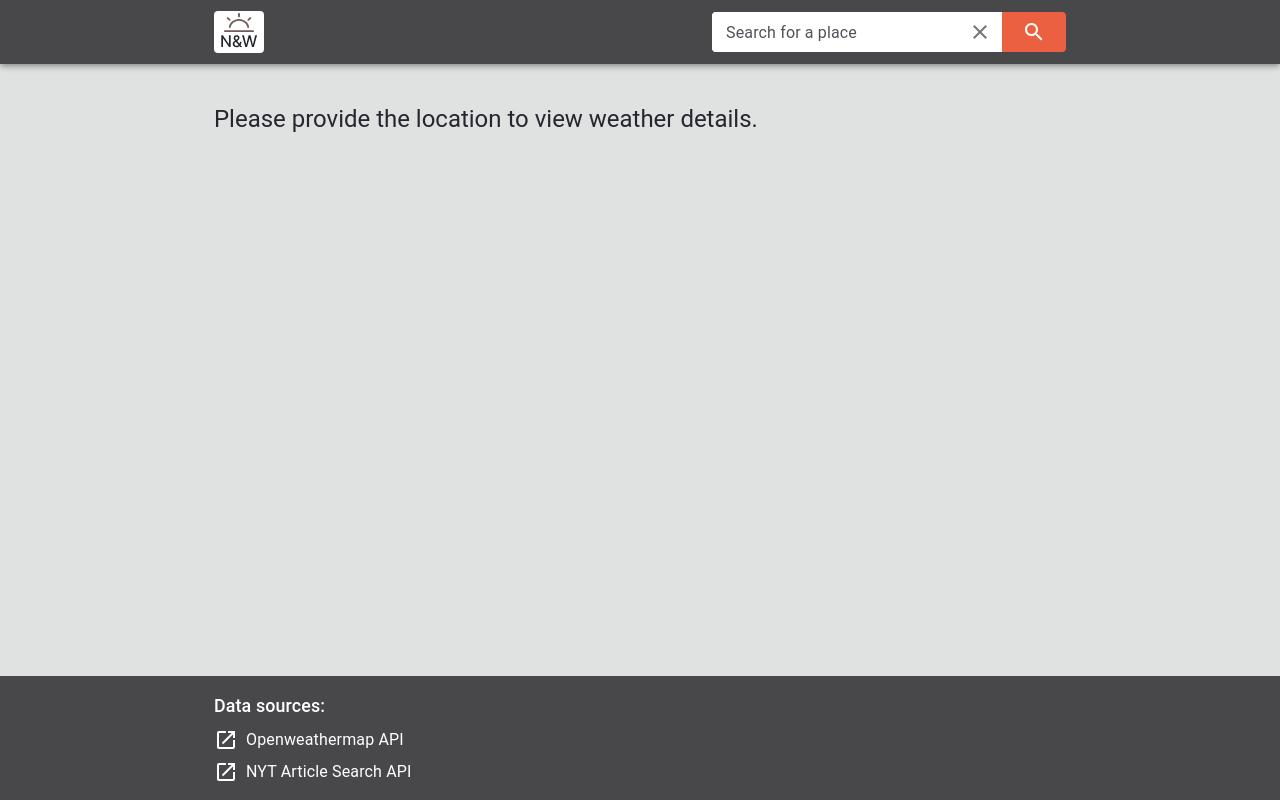
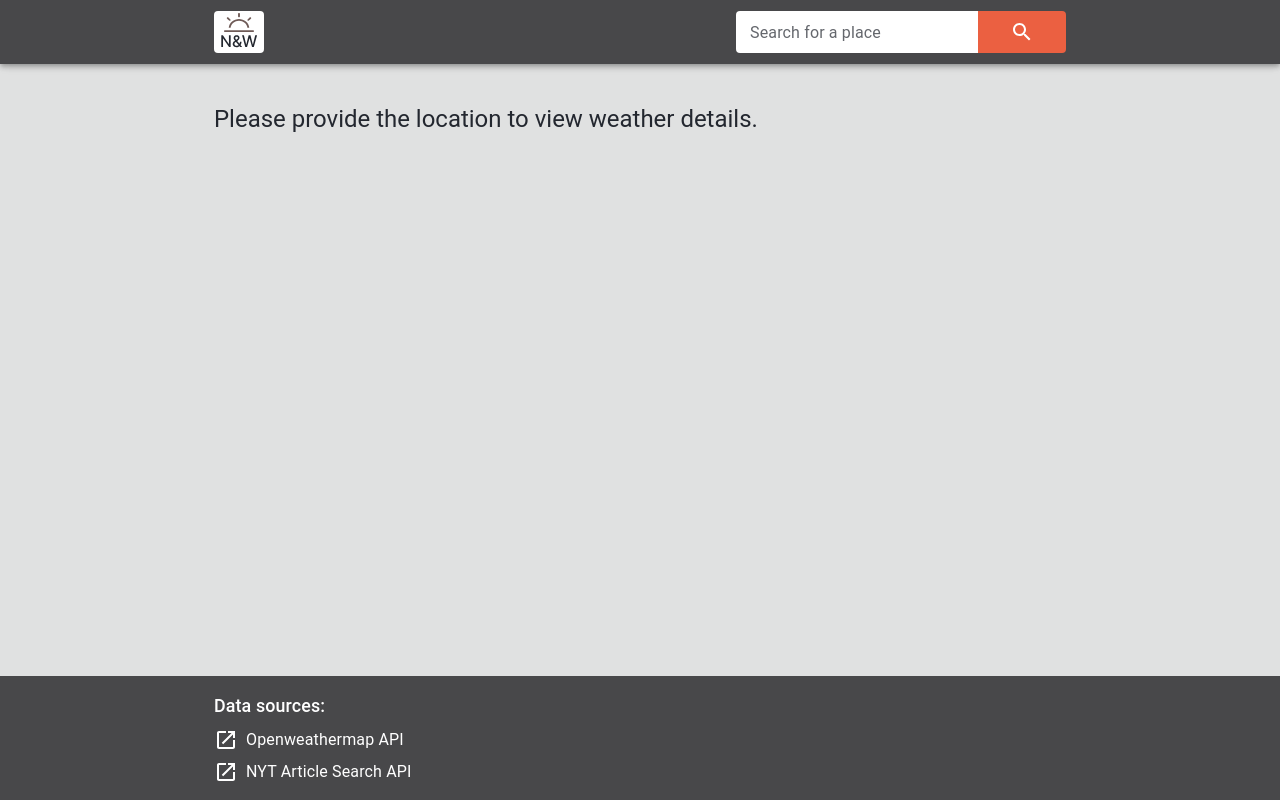
Before and after one commit to ocygankova/weather-news-app, a React (Create React App) app: page /weather in a window 1280 px wide. Built offline with nearby package versions, Linux system fonts and the light colour scheme.

Commit message:
Fixed searchbar functionality

```diff
--- a/src/components/CurrentWeather/CurrentWeather.tsx
+++ b/src/components/CurrentWeather/CurrentWeather.tsx
@@ -64,7 +64,7 @@ function CurrentWeather() {
         {current && (
           <Stack>
             <Stack direction="row" spacing={{ xs: 1, sm: 0, md: 4 }} alignItems="center">
-              <Typography variant={isWidthXs ? 'h1' : 'h2'} component="span">
+              <Typography variant={isWidthXs ? 'h1' : 'h3'} component="span">
                 {current.temp.toFixed()} &deg;
               </Typography>
               <img
--- a/src/components/Hero/Hero.tsx
+++ b/src/components/Hero/Hero.tsx
@@ -4,7 +4,7 @@ import { useNavigate } from 'react-router-dom';
 
 import { MainContextPaper, SearchBar } from 'components';
 import { useAppDispatch } from 'redux/hooks';
-import { getSelectedLocation } from 'redux/actions/location';
+import { clearLocationList, clearStatusMessage, getSelectedLocation } from 'redux/actions/location';
 import { ILocation } from 'models';
 import { flagIconUrl } from 'utils/url';
 import background from 'assets/images/autumn_banner.jpg';
@@ -17,6 +17,8 @@ function Hero() {
 
   const handleSelectedLocation = (location: ILocation) => () => {
     dispatch(getSelectedLocation(location));
+    dispatch(clearLocationList());
+    dispatch(clearStatusMessage());
     navigate('/weather');
   };
 
@@ -37,11 +39,11 @@ function Hero() {
             backgroundRepeat: 'no-repeat'
           }}>
           <Typography
-            variant="h2"
-            component="h1"
+            variant="h1"
             color="common.white"
             textAlign="center"
-            mb={{ xs: 1, sm: 4 }}>
+            mb={4}
+            sx={{ fontStyle: 'italic', fontWeight: 700 }}>
             Find your weather
           </Typography>
           <SearchBar />
--- a/src/components/Navbar/Navbar.tsx
+++ b/src/components/Navbar/Navbar.tsx
@@ -1,20 +1,32 @@
 import { AppBar, Box, Container, Toolbar } from '@mui/material';
-import { Link as RouterLink } from 'react-router-dom';
+import { useNavigate } from 'react-router-dom';
 
 import { SearchBar } from 'components';
 import logo from 'assets/images/logo.svg';
+import { clearLocationList, clearStatusMessage } from 'redux/actions/location';
+import { useAppDispatch } from 'redux/hooks';
 
 function Navbar() {
+  const dispatch = useAppDispatch();
+  const navigate = useNavigate();
+
+  const onLogoClick = () => {
+    dispatch(clearLocationList());
+    dispatch(clearStatusMessage());
+    navigate('/');
+  };
+
   return (
     <AppBar position="fixed">
       <Container maxWidth="md">
         <Toolbar disableGutters sx={{ justifyContent: 'space-between', alignItems: 'center' }}>
-          <Box mr={4}>
-            <RouterLink to="/">
-              <Box display="flex" alignItems="center">
-                <img src={logo} alt="Homepage" />
-              </Box>
-            </RouterLink>
+          <Box
+            mr={2}
+            display="flex"
+            alignItems="center"
+            sx={{ cursor: 'pointer' }}
+            onClick={onLogoClick}>
+            <img src={logo} alt="Homepage" />
           </Box>
 
           <SearchBar />
--- a/src/components/SearchBar/SearchBar.tsx
+++ b/src/components/SearchBar/SearchBar.tsx
@@ -4,6 +4,7 @@ import {
   Box,
   Button,
   CircularProgress,
+  ClickAwayListener,
   Collapse,
   IconButton,
   Paper,
@@ -16,7 +17,12 @@ import CloseIcon from '@mui/icons-material/Close';
 import { useNavigate } from 'react-router-dom';
 
 import { useAppDispatch, useAppSelector } from 'redux/hooks';
-import { clearLocationList, getLocationList, getSelectedLocation } from 'redux/actions/location';
+import {
+  clearLocationList,
+  clearStatusMessage,
+  getLocationList,
+  getSelectedLocation
+} from 'redux/actions/location';
 import { ILocation } from 'models';
 import LocationList from './LocationList';
 
@@ -27,7 +33,6 @@ function SearchBar() {
 
   const inputRef = useRef<HTMLInputElement>(null);
   const [inputValue, setInputValue] = useState<string>('');
-  const [displayStatusMessage, setDisplayStatusMessage] = useState<boolean>(true);
 
   const handleChange = (event: ChangeEvent<HTMLInputElement>) => {
     setInputValue(event.target.value);
@@ -43,20 +48,23 @@ function SearchBar() {
     event.preventDefault();
     if (inputValue.trim()) {
       dispatch(getLocationList(inputValue));
-      setDisplayStatusMessage(true);
     } else inputRef.current?.focus();
   };
 
   const handleSelectedLocation = (location: ILocation) => () => {
     setInputValue('');
     dispatch(clearLocationList());
-
     dispatch(getSelectedLocation(location));
     navigate('/weather');
   };
 
   const closeStatusMessage = () => {
-    setDisplayStatusMessage(false);
+    dispatch(clearStatusMessage());
+  };
+
+  const handleClickAway = () => {
+    dispatch(clearLocationList());
+    dispatch(clearStatusMessage());
   };
 
   const renderSearchResult = () => {
@@ -68,7 +76,7 @@ function SearchBar() {
   const renderStatusMessage = () => {
     return (
       statusMessage && (
-        <Collapse in={displayStatusMessage}>
+        <Collapse in={!!statusMessage}>
           <Paper
             sx={{ position: 'absolute', left: 0, right: 0, mx: 2, mt: 1, pl: 2, pr: 1, py: 1 }}>
             <Stack direction="row" spacing={2} alignItems="center" justifyContent="space-between">
@@ -84,30 +92,38 @@ function SearchBar() {
   };
 
   const textFieldSX = {
+    flex: 4,
     '& .MuiInputBase-root': {
       borderTopRightRadius: '0',
       borderBottomRightRadius: '0',
-      backgroundColor: 'common.white'
+      backgroundColor: 'common.white',
+      height: '100%'
     },
     '& .MuiInputBase-input': {
-      padding: '8px 14px',
+      padding: '0px 14px',
+      height: '100%',
       '&::placeholder': {
-        opacity: 0.8
+        opacity: 0.7
       }
     },
     '& .MuiOutlinedInput-root': {
       '& fieldset': {
-        borderColor: 'common.white'
-      },
-      '&:hover fieldset': {
-        borderColor: 'secondary.main'
+        border: 'none'
       }
     }
   };
 
   return (
-    <Box sx={{ py: 1, maxWidth: '380px', position: 'relative' }}>
-      <Box component="form" noValidate display="flex" width="100%" onSubmit={handleSubmit}>
+    <ClickAwayListener onClickAway={handleClickAway}>
+      <Box sx={{ py: 1, width: '330px', position: 'relative' }}>
+        <>
+          <Box
+            component="form"
+            noValidate
+            display="flex"
+            width="100%"
+            height="42px"
+            onSubmit={handleSubmit}>
             <TextField
               placeholder="Search for a place"
               value={inputValue}
@@ -117,11 +133,11 @@ function SearchBar() {
               color="secondary"
               sx={textFieldSX}
               InputProps={{
-            endAdornment: (
+                endAdornment: inputValue ? (
                   <IconButton edge="end" disableRipple onClick={clearInput}>
                     <CloseIcon />
                   </IconButton>
-            )
+                ) : null
               }}
             />
 
@@ -133,7 +149,8 @@ function SearchBar() {
               sx={{
                 borderTopLeftRadius: '0',
                 borderBottomLeftRadius: '0',
-            padding: '8px 14px'
+                padding: '8px 14px',
+                flex: 1
               }}>
               <SearchIcon sx={{ color: 'common.white' }} />
             </Button>
@@ -147,7 +164,9 @@ function SearchBar() {
 
           {renderSearchResult()}
           {renderStatusMessage()}
+        </>
       </Box>
+    </ClickAwayListener>
   );
 }
 
--- a/src/pages/Weather/Weather.tsx
+++ b/src/pages/Weather/Weather.tsx
@@ -32,7 +32,7 @@ function Weather() {
         <Box component="section" mb={4}>
           <MainContextPaper>
             <Box sx={{ backgroundColor: 'primary.main', p: 2, pt: 5 }}>
-              <Typography variant="h3" mx={{ md: 'auto' }} color="common.white">
+              <Typography variant="h2" component="h1" mx={{ md: 'auto' }} color="common.white">
                 Currently in {selectedLocation.name}, {regionName.of(selectedLocation.country)}
               </Typography>
             </Box>
--- a/src/redux/actions/location.ts
+++ b/src/redux/actions/location.ts
@@ -32,6 +32,10 @@ export const clearLocationList = () => (dispatch: AppDispatch) => {
   dispatch(receiveLocationList([]));
 };
 
+export const clearStatusMessage = () => (dispatch: AppDispatch) => {
+  dispatch(removeStatusMessage());
+};
+
 export const getSelectedLocation = (location: ILocation) => (dispatch: AppDispatch) => {
   dispatch(receiveSelectedLocation(location));
 };
--- a/src/redux/actions/news.ts
+++ b/src/redux/actions/news.ts
@@ -27,7 +27,6 @@ export const getNews =
       dispatch(receiveNews(res.data.response.docs));
       dispatch(setPagesQuantity(res.data.response.meta.hits));
     } catch (err) {
-      console.log(err);
       dispatch(showErrorMessage());
     } finally {
       dispatch(hideLoader());
--- a/src/redux/actions/weather.ts
+++ b/src/redux/actions/weather.ts
@@ -18,7 +18,6 @@ export const getWeather = (lat: number, lon: number) => async (dispatch: AppDisp
     });
     dispatch(receiveWeather(res.data));
   } catch (err) {
-    console.log(err);
     dispatch(showErrorMessage());
   } finally {
     dispatch(hideLoader());
--- a/src/redux/reducers/locationSlice.ts
+++ b/src/redux/reducers/locationSlice.ts
@@ -10,8 +10,8 @@ interface LocationState {
 
 const initialState: LocationState = {
   locationList: [],
-  selectedLocation: sessionStorage.getItem('selectedLocation')
-    ? JSON.parse(sessionStorage.getItem('selectedLocation') || '')
+  selectedLocation: localStorage.getItem('selectedLocation')
+    ? JSON.parse(localStorage.getItem('selectedLocation') || '')
     : null,
   isLoading: false,
   statusMessage: null
@@ -38,7 +38,7 @@ const locationSlice = createSlice({
     },
     receiveSelectedLocation(state, action: PayloadAction<ILocation>) {
       state.selectedLocation = action.payload;
-      sessionStorage.setItem('selectedLocation', JSON.stringify(state.selectedLocation));
+      localStorage.setItem('selectedLocation', JSON.stringify(state.selectedLocation));
     }
   }
 });
--- a/src/styles/appTheme.ts
+++ b/src/styles/appTheme.ts
@@ -20,21 +20,22 @@ const basicTheme = createTheme({
   },
 
   typography: {
-    h2: {
-      fontWeight: 600,
-      fontSize: '3rem',
+    h1: {
+      fontSize: '3.4rem',
       letterSpacing: '0.016em'
     },
-    h3: {
+    h2: {
       fontWeight: 600,
       fontSize: '2.6rem',
       letterSpacing: '0.016em'
     },
+
     subtitle1: {
       fontWeight: 600,
       fontSize: '1.2rem',
       lineHeight: 1.3
     },
+
     subtitle2: {
       fontWeight: 500,
       fontSize: '1.05rem'
```
Also changed, not shown: src/assets/images/autumn_banner.jpg. Lines whose indentation alone changed are shown as unchanged.
